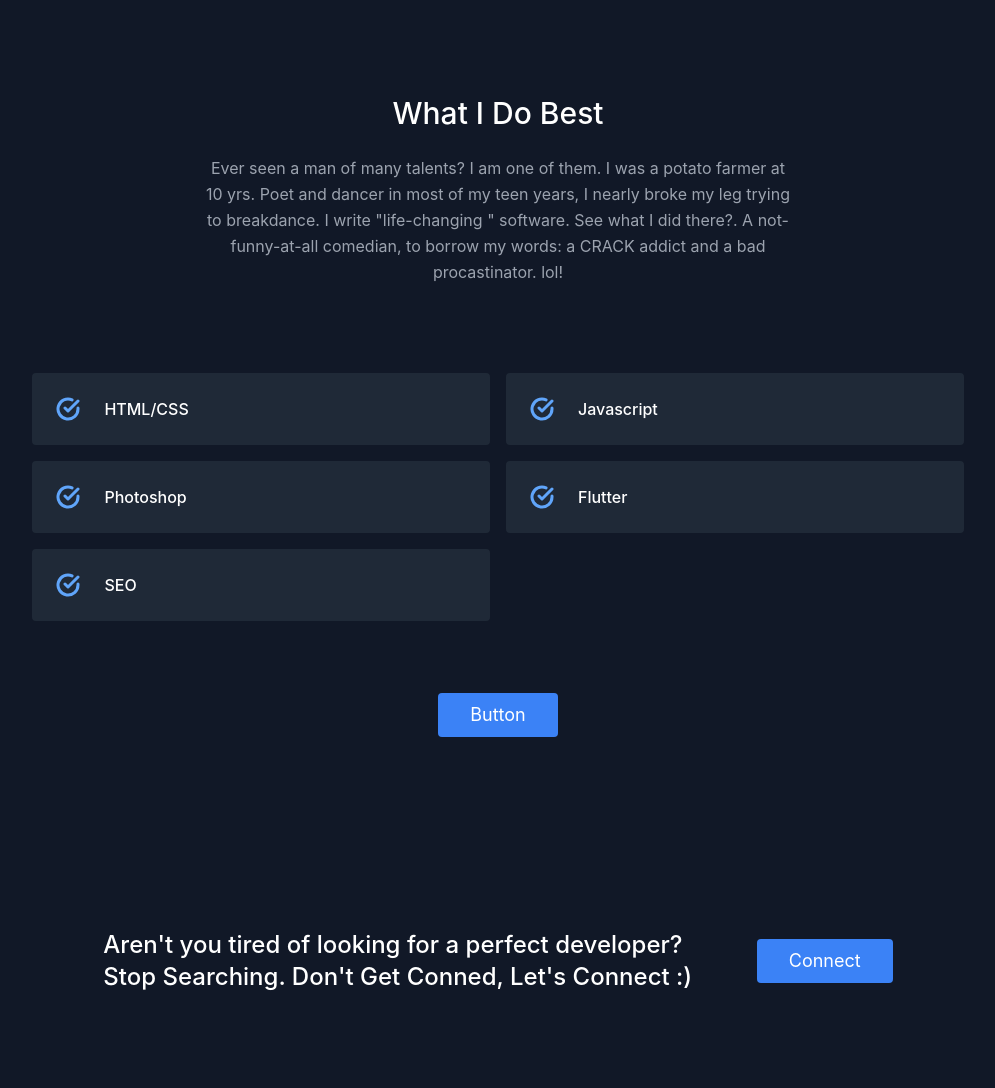
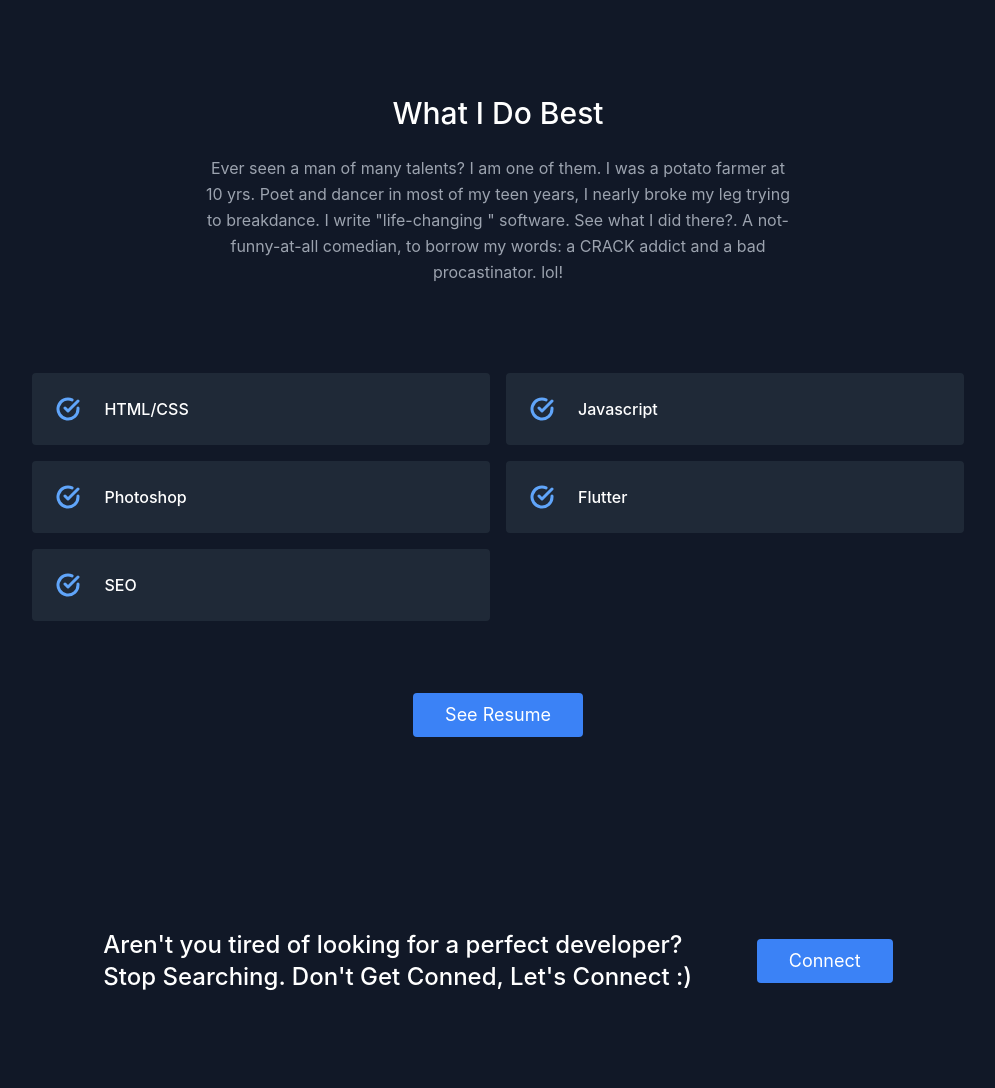
Before and after one commit to NjeruKariuki/Resume-online, a Django app: page / in a window 1280 px wide. Shown: the part 907-1995 px from the top of the page, without its empty margins (142-1137 px from the left). Run offline with Django 4.2, Linux system fonts and the light colour scheme; data comes from the database, SQL or seed files in the repository; some libraries are stand-ins or nearby versions.

Commit message:
linked resume button

```diff
--- a/portfolio/templates/portfolio/dashboard.html
+++ b/portfolio/templates/portfolio/dashboard.html
@@ -43,7 +43,7 @@
             {% endfor %}
 
           </div>
-          <button class="flex mx-auto mt-16 text-white bg-blue-500 border-0 py-2 px-8 focus:outline-none hover:bg-blue-600 rounded text-lg">Button</button>
+          <a href="{% url 'resume' %}"><button class="flex mx-auto mt-16 text-white bg-blue-500 border-0 py-2 px-8 focus:outline-none hover:bg-blue-600 rounded text-lg">See Resume</button></a>
         </div>
       </section>
 
```
